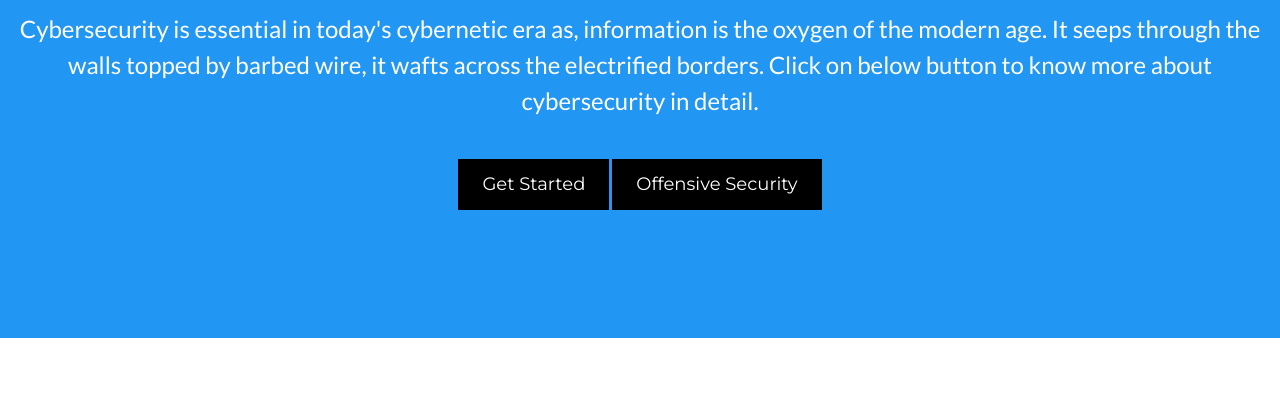
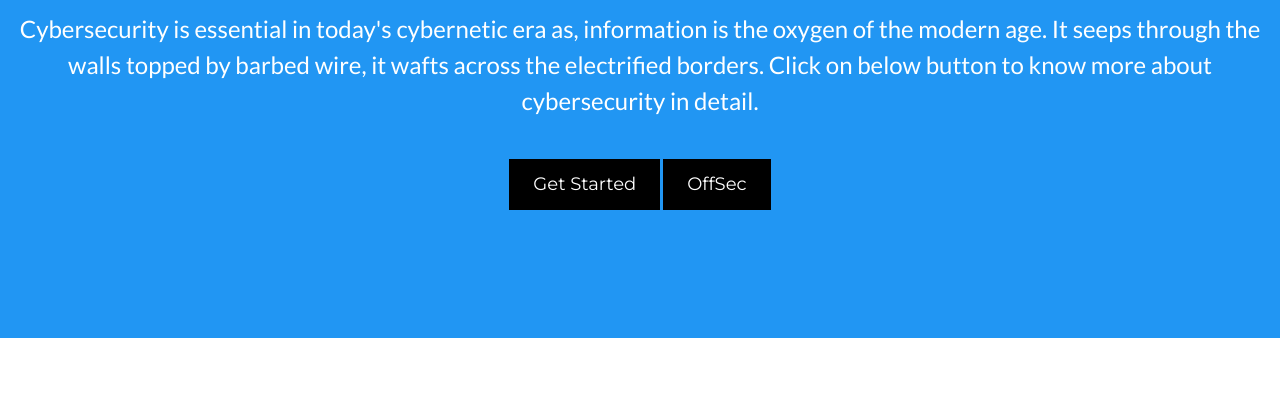
Before and after one commit to VariableString/Cloud-Website, a plain HTML site: page index.html in a window 1280 px wide. Shown: the part 253-648 px from the top of the page. Drawn offline with nearby package versions, Linux system fonts and the light colour scheme.

Commit message:
Update index.html

```diff
--- a/index.html
+++ b/index.html
@@ -44,7 +44,7 @@ Cybersecurity</a>
 It seeps through the walls topped by barbed wire, it wafts across the electrified borders. Click on below button to know
 more about cybersecurity in detail.</p>
 <a href="https://en.wikipedia.org/wiki/Computer_security"><button class="w3-button w3-black w3-padding-large w3-large w3-margin-top w3-animate-left">Get Started</button></a>
-<a href="https://www.offensive-security.com/"><button class="w3-button w3-black w3-padding-large w3-large w3-margin-top w3-animate-left">Offensive Security</button></a>
+<a href="https://www.offensive-security.com/"><button class="w3-button w3-black w3-padding-large w3-large w3-margin-top w3-animate-left">OffSec</button></a>
 </header>
 
 <div class="w3-row-padding w3-padding-64 w3-container">
```
